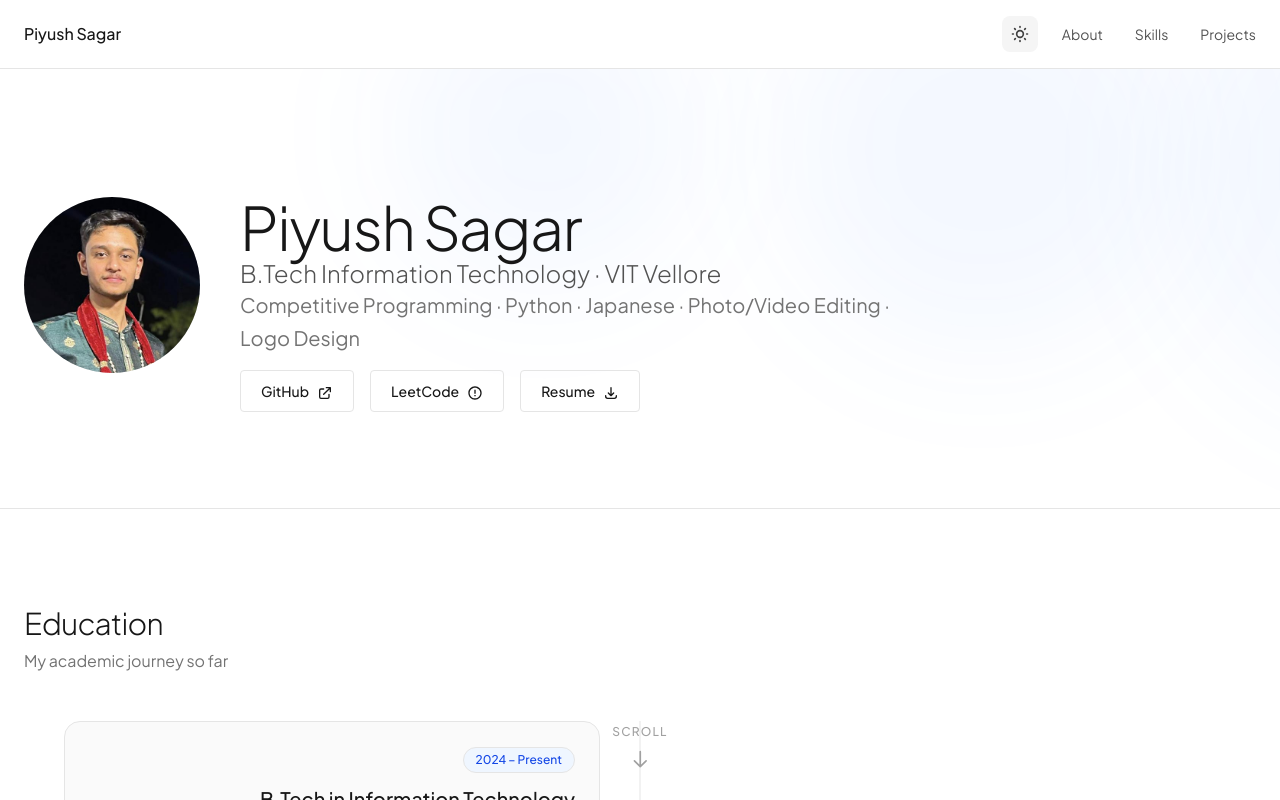
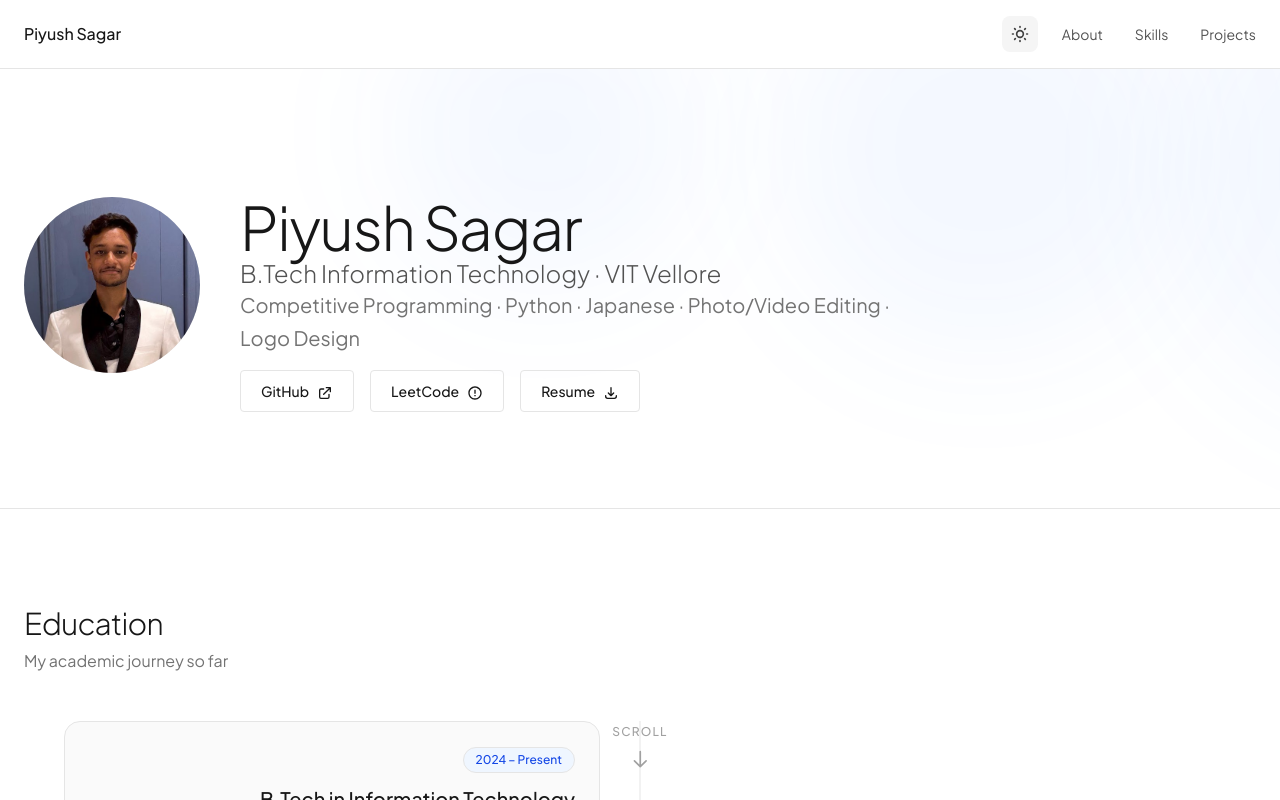
Before and after one commit to Piyush-Sagar/Portfolio, a Next.js app: page / in a window 1280 px wide. Shown: the top 800 px of the page. Built offline with nearby package versions, Linux system fonts and the light colour scheme.

Commit message:
feat: updated profile image

```diff
--- a/src/components/Hero.tsx
+++ b/src/components/Hero.tsx
@@ -99,7 +99,7 @@ export default function Hero() {
           transition={{ type: "spring", stiffness: 300 }}
         >
           <Image
-            src="/piyush.jpg"
+            src="/piyush.png"
             alt="Piyush Sagar"
             fill
             className="object-cover transition-transform duration-700 group-hover:scale-110"
```
Also changed, not shown: public/piyush.png (added).
